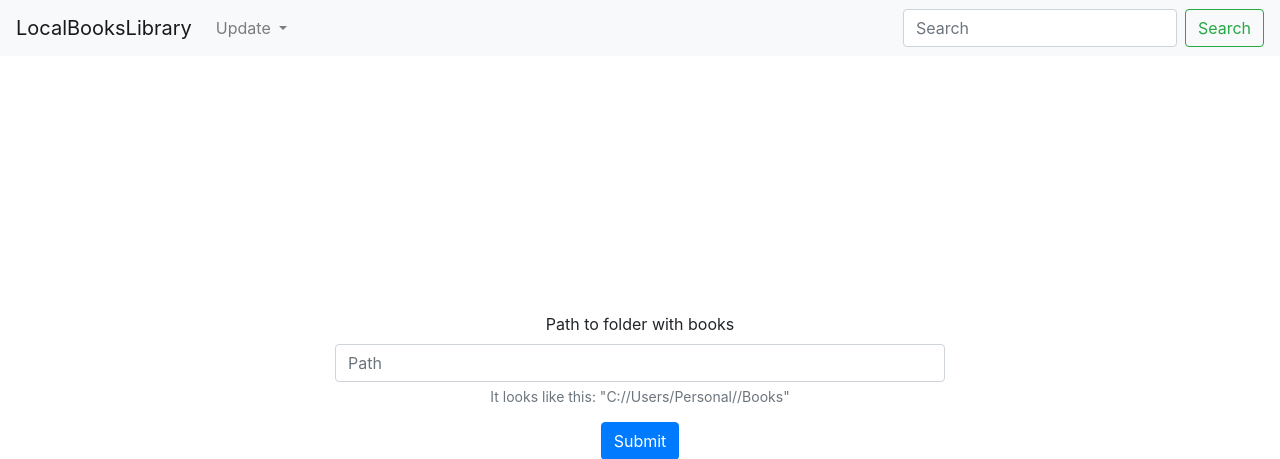
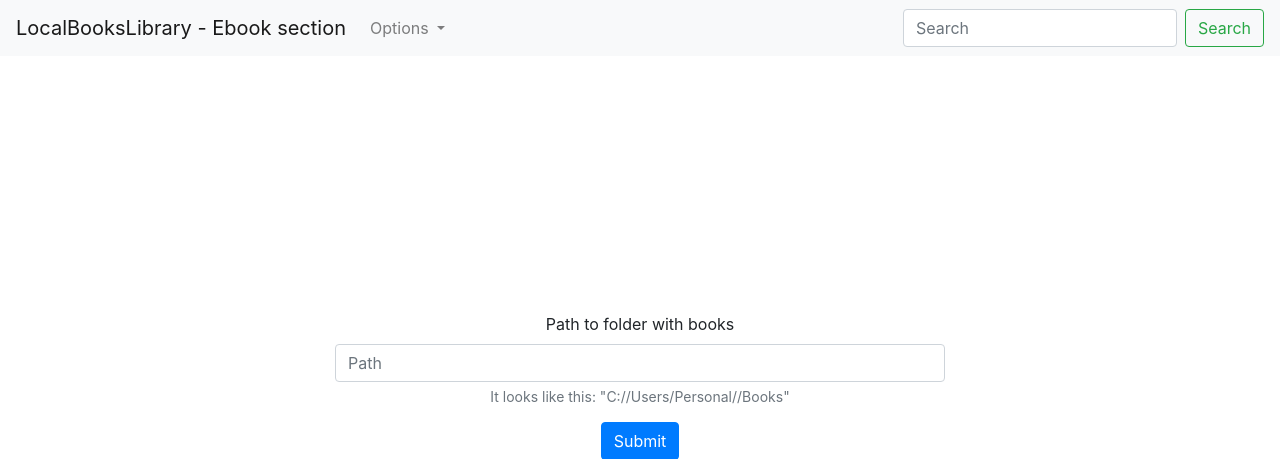
Before and after one commit to Chenger1/LocalBooksLibrary, a Django app: page /ebooks/ in a window 1280 px wide. Shown: the top 459 px of the page. Run offline with Django 3.2, Linux system fonts and the light colour scheme; data that the repository does not hold is empty; some libraries are stand-ins or nearby versions.

Commit message:
Update: Refactor base.html name to base_ebook.html
Add link to Book section

```diff
--- a/library/ebooks/templates/base.html
+++ b/library/ebooks/templates/base_ebook.html
@@ -24,9 +24,10 @@
         <ul class="navbar-nav mr-auto">
           <li class="nav-item dropdown">
             <a class="nav-link dropdown-toggle" href="#" id="navbarDropdown" role="button" data-toggle="dropdown" aria-haspopup="true" aria-expanded="false">
-              Update
+              Options
             </a>
-            <div class="dropdown-menu" aria-labelledby="navbarDropdown">
+              <div class="dropdown-menu" aria-labelledby="navbarDropdown">
+                    <a class="dropdown-item" href="{% url 'books:list_books' %}">Go to Book section</a>
             </div>
           </li>
         </ul>
--- a/library/ebooks/templates/books/e-books/add_book.html
+++ b/library/ebooks/templates/books/e-books/add_book.html
@@ -1,4 +1,4 @@
-{% extends "base.html" %}
+{% extends "base_ebook.html" %}
 
 {% block title %} Add new book {% endblock %}
 
--- a/library/ebooks/templates/books/e-books/ebook_list.html
+++ b/library/ebooks/templates/books/e-books/ebook_list.html
@@ -1,4 +1,4 @@
-{% extends "base.html" %}
+{% extends "base_ebook.html" %}
 {% load beauty_size %}
 
 {% block title %}Library{% endblock %}
--- a/library/ebooks/templates/not_found.html
+++ b/library/ebooks/templates/not_found.html
@@ -1,4 +1,4 @@
-{% extends "base.html" %}
+{% extends "base_ebook.html" %}
 
 {% block title %}Not found{% endblock %}
 
```
